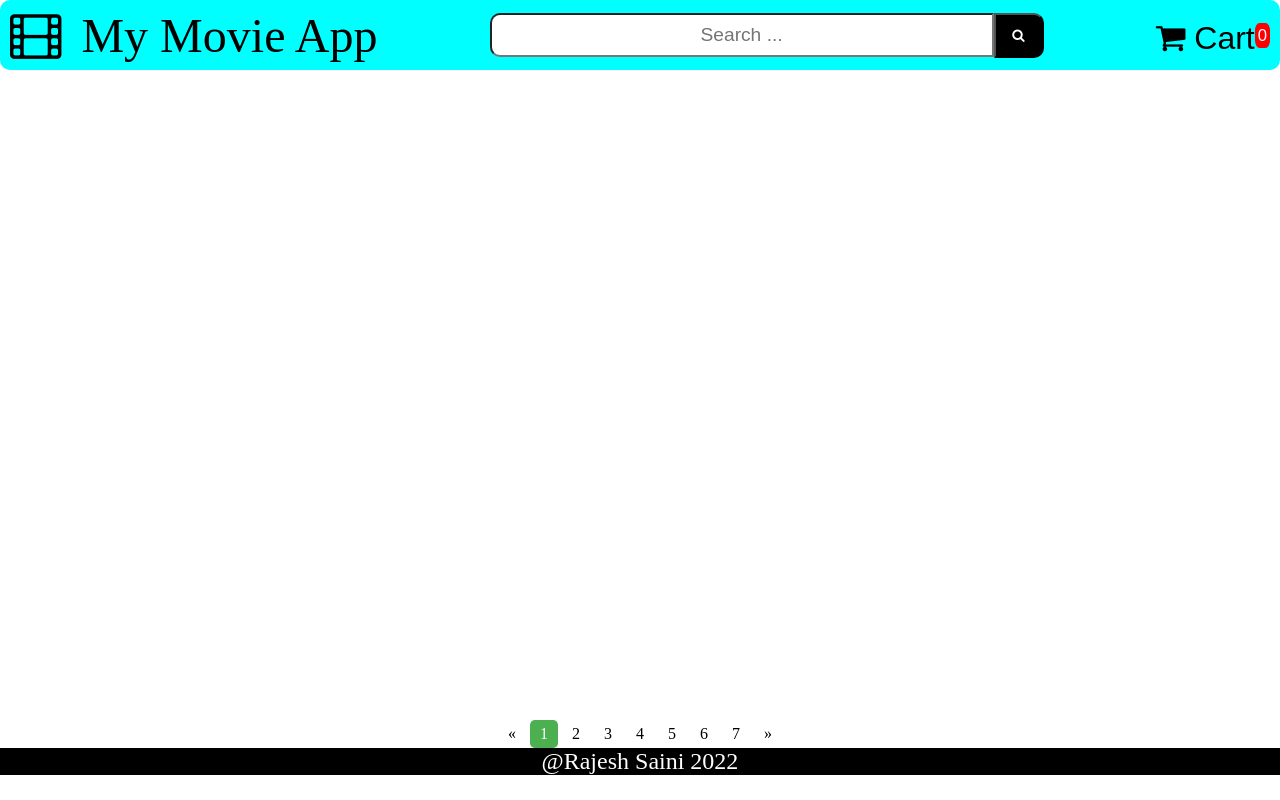
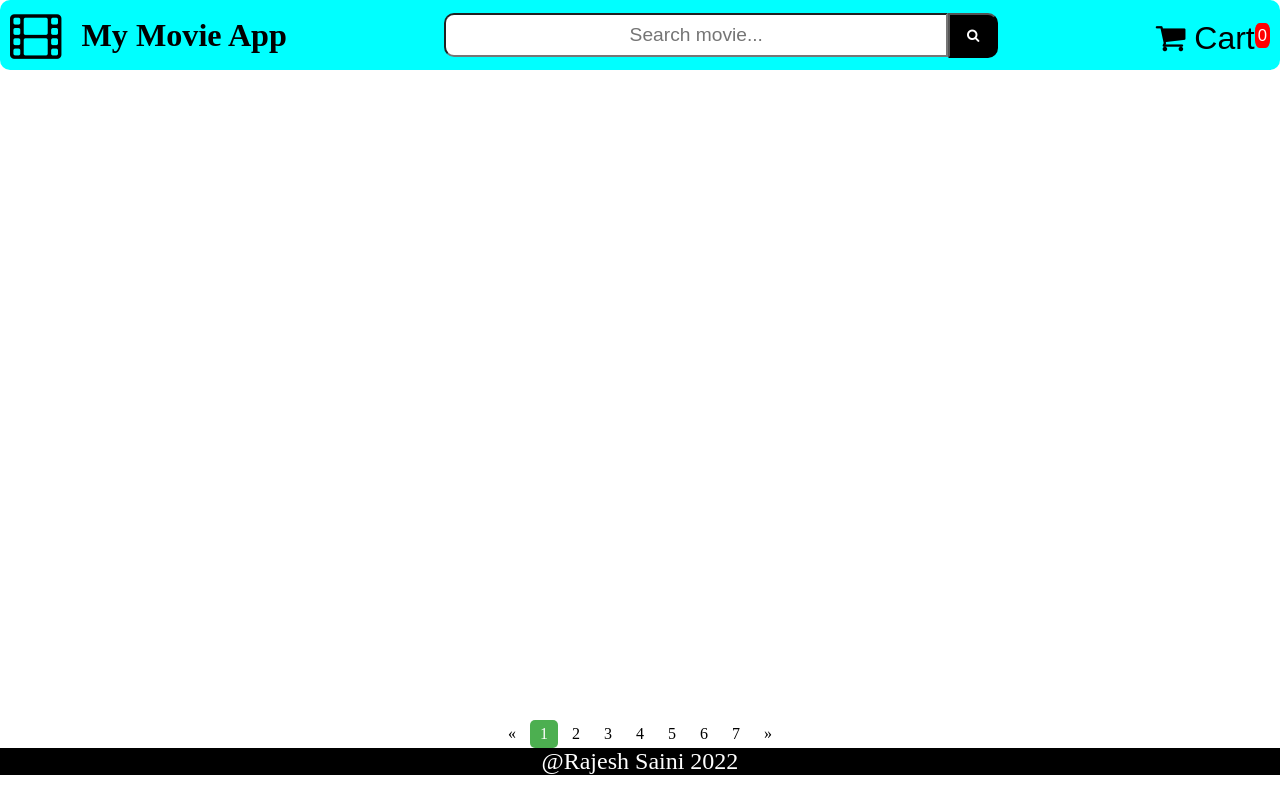
Before and after one commit to saini9485/Movie_Search_App, a plain HTML site: page index.html in a window 1280 px wide. Drawn offline with Linux system fonts and the light colour scheme; no server answers.

Commit message:
Update index.html

```diff
--- a/index.html
+++ b/index.html
@@ -13,10 +13,10 @@
 <body>
     <header>
         <div class="icon" onclick="home_button()">
-            <i class="fa fa-film" aria-hidden="true"></i> My Movie App
+            <i class="fa fa-film" aria-hidden="true"></i> <h6>My Movie App</h6>
         </div>
         <div class="search">
-            <input type="text" class="input-search" onchange="movieSearch()" placeholder="Search ...">
+            <input type="text" class="input-search" onchange="movieSearch()" placeholder="Search movie...">
             <button class="search-button" onclick="movieSearch()"><i class="fa fa-search" aria-hidden="true"></i>
             </button>
         </div>
```
